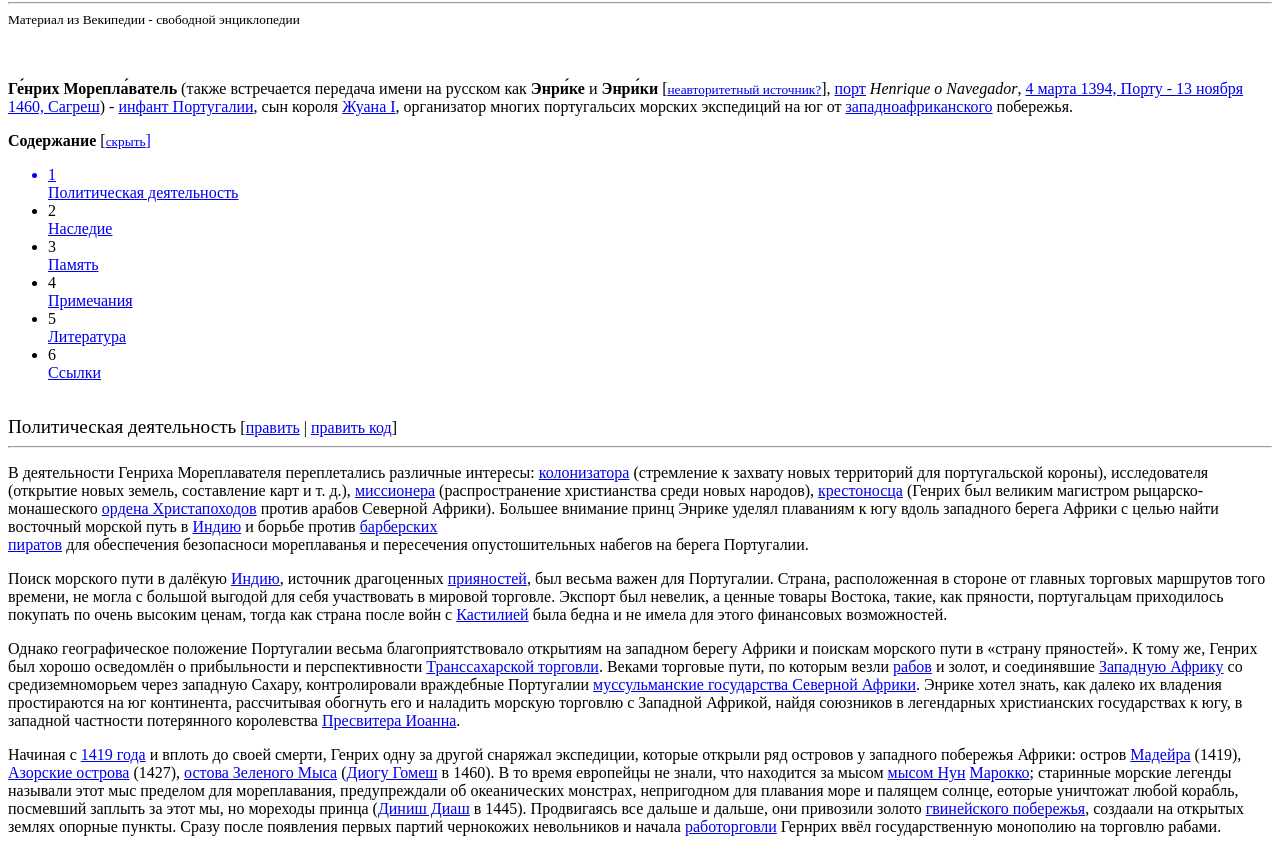
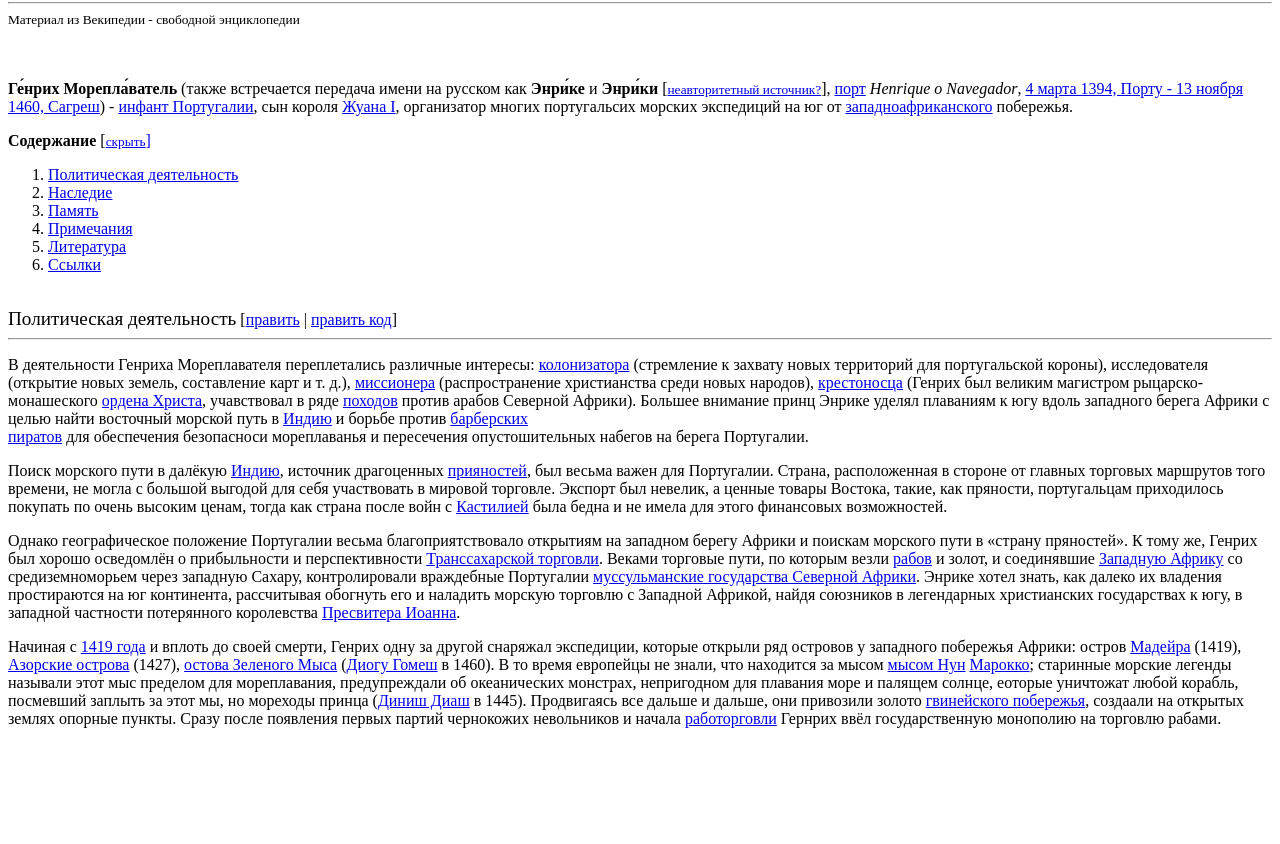
Before and after one commit to R1d22/1work, a plain HTML site: page index.html in a window 1280 px wide. Shown: the part 104-948 px from the top of the page. After the commit the page ends 848 px from the top, so only its background shows below. Drawn offline with Linux system fonts and the light colour scheme.

Commit message:
testwork1.2

```diff
--- a/index.html
+++ b/index.html
@@ -27,15 +27,15 @@
    </p>
 
     <p>
-      <div><b>Содержание</b> [<a href=:http://google.com"><small>скрыть</small>]
-        <ul>
-         <li>1</li> <a href=:"http://google.com">Политическая деятельность</a>
-         <li>2</li> <a href=:"http://google.com">Наследие</a>
-         <li>3</li> <a href=:"http://google.com">Память</a>
-         <li>4</li> <a href=:"http://google.com">Примечания</a>
-         <li>5</li> <a href=:"http://google.com">Литература</a>
-         <li>6</li> <a href=:"http://google.com">Ссылки</a>
-        </ul>
+      <div><b>Содержание</b> [<a href=:"http://google.com"><small>скрыть</small>]
+        <ol>
+         <li><a href=:"http://google.com">Политическая деятельность</a></li>
+         <li><a href=:"http://google.com">Наследие</a></li>
+         <li><a href=:"http://google.com">Память</a></li>
+         <li><a href=:"http://google.com">Примечания</a></li>
+         <li><a href=:"http://google.com">Литература</a></li>
+         <li><a href=:"http://google.com">Ссылки</a></li>
+        </ol>
       </div>
 
       <p>
@@ -48,7 +48,7 @@
       <p>
         <div>
           В деятельности Генриха Мореплавателя переплетались различные интересы: <a href=:"http://google.com">колонизатора</a> (стремление к захвату новых территорий для португальской короны), исследователя (открытие новых земель,
-          составление карт и т. д.), <a href=:"http://google.com">миссионера</a> (распространение христианства среди новых народов), <a href=:"http://google.com">крестоносца</a> (Генрих был великим магистром рыцарско-монашеского <a href=:"http://google.com">ордена Христа</a, учавствовал в ряде <a href=:"http://googlle.com">походов</a>
+          составление карт и т. д.), <a href=:"http://google.com">миссионера</a> (распространение христианства среди новых народов), <a href=:"http://google.com">крестоносца</a> (Генрих был великим магистром рыцарско-монашеского <a href=:"http://google.com">ордена Христа</a>, учавствовал в ряде <a href=:"http://googlle.com">походов</a>
           против арабов Северной Африки). Большее внимание принц Энрике уделял плаваниям к югу вдоль западного берега Африки с целью найти восточный морской путь в <a href=:"http://google.com">Индию</a> и борьбе против <a href=:"http://google.com">барберских<br>пиратов</a> для обеспечения безопасноси мореплаванья и пересечения опустошительных набегов на берега Португалии.
         </div>
 
@@ -64,7 +64,7 @@
           <div>
             Однако географическое положение Португалии весьма благоприятствовало открытиям на западном берегу Африки и поискам морского пути в «страну пряностей». К тому же, Генрих был хорошо осведомлён о
             прибыльности и перспективности <a href=:"http://google.com">Транссахарской торговли</a>. Веками торговые пути, по которым везли <a href=:"http://google.com">рабов</a> и золот, и соединявшие <a href=:"http://google.com">Западную Африку</a> со средиземноморьем через западную Сахару,
-            контролировали враждебные Португалии <a href=:"http.google.com">муссульманские государства Северной Африки</a>. Энрике хотел знать, как далеко их владения простираются на юг континента, рассчитывая обогнуть его и наладить
+            контролировали враждебные Португалии <a href=:"http://google.com">муссульманские государства Северной Африки</a>. Энрике хотел знать, как далеко их владения простираются на юг континента, рассчитывая обогнуть его и наладить
             морскую торговлю с Западной Африкой, найдя союзников в легендарных христианских государствах к югу, в западной частности потерянного королевства <a href=:"http://google.com">Пресвитера Иоанна</a>.
           </div>
         </p>
@@ -76,3 +76,7 @@
             для мореплавания, предупреждали об океанических монстрах, непригодном для плавания море и палящем солнце, еоторые уничтожат любой корабль, посмевший заплыть за этот мы, но мореходы принца
             (<a href=:"http://google.com">Диниш Диаш</a> в 1445). Продвигаясь все дальше и дальше, они привозили золото <a href=:"http://google.com">гвинейского побережья</a>, создаали на открытых землях опорные пункты. Сразу после появления первых партий чернокожих
             невольников и начала <a href=:"http://google.com">работорговли</a> Гернрих ввёл государственную монополию на торговлю рабами.
+          </div>
+        </p>
+      </body>
+      </html>
```
